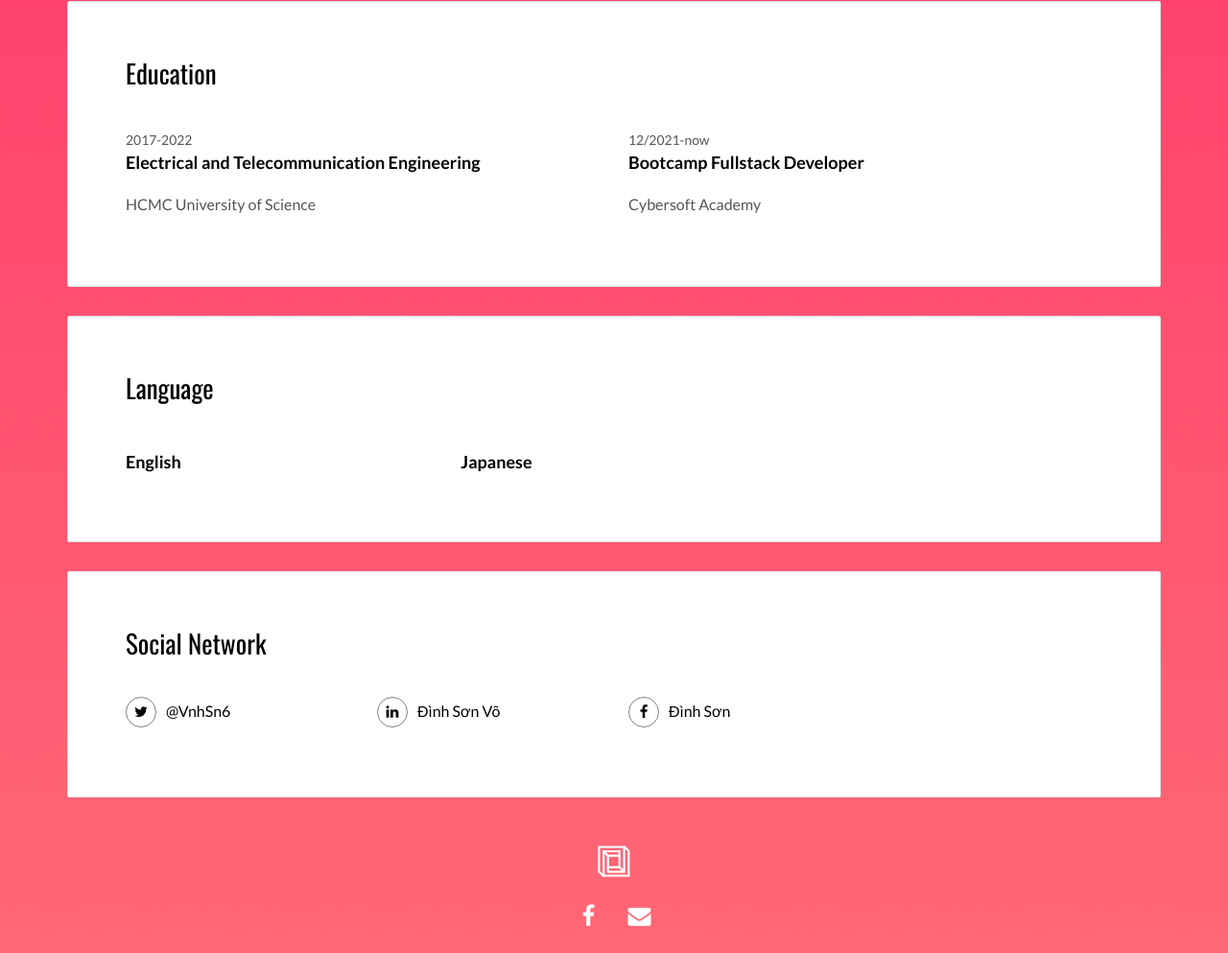
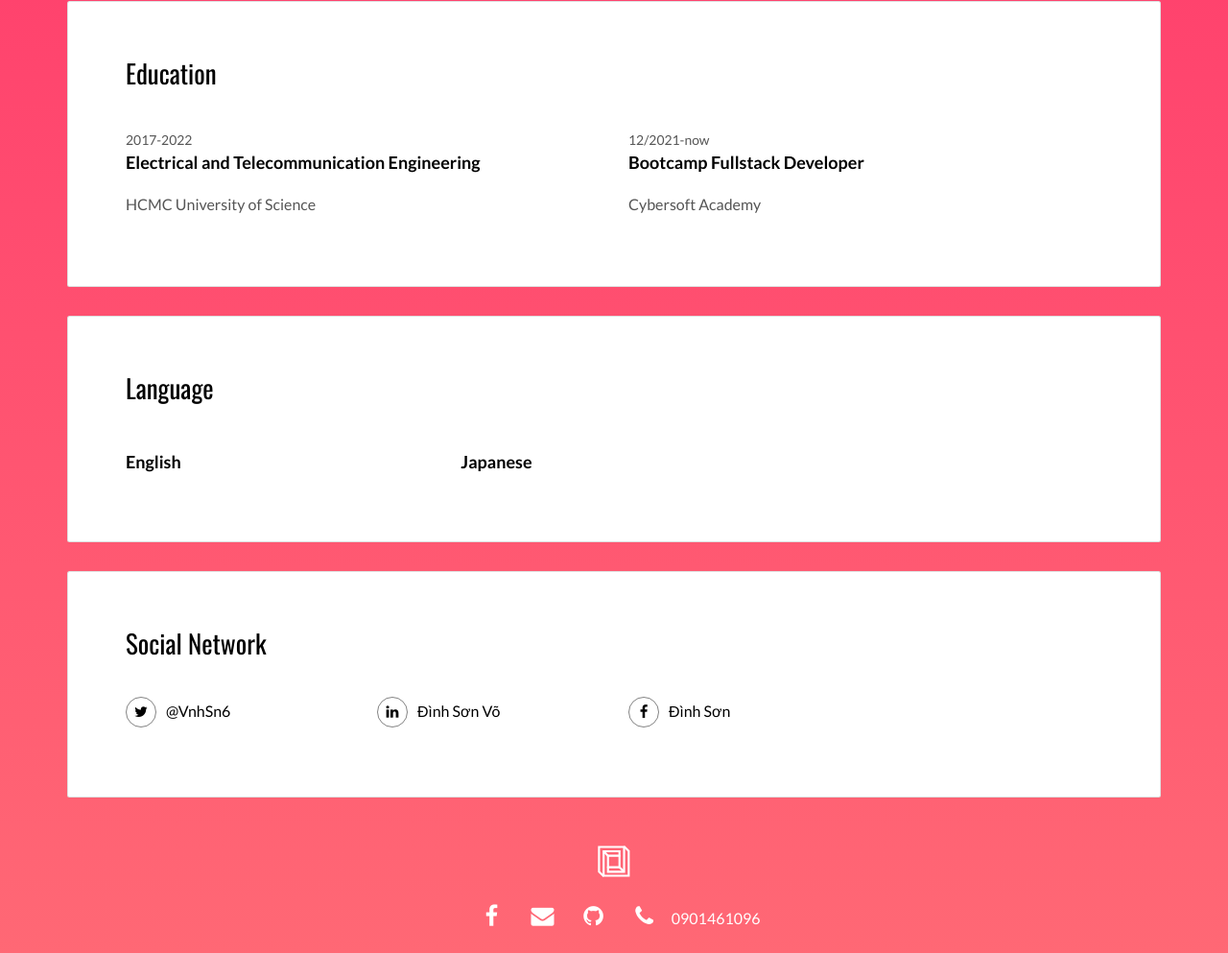
Before and after one commit to DinhSon1009/Portfolio, a plain HTML site: page index.html in a window 1280 px wide. Shown: the part 1804-2797 px from the top of the page at 96% size. Drawn offline with nearby package versions, Linux system fonts and the light colour scheme; files whose address does not match are found by name.

Commit message:
add phone and github

```diff
--- a/index.html
+++ b/index.html
@@ -42,6 +42,8 @@
           " title="">
             <i class="fa fa-github"></i>
           </a>
+
+          <span><i class="fa-icon fa-icon-2x fa fa-phone"></i> 0901461096</span>
 
         </p>
       </div>
@@ -283,6 +285,12 @@
           " title="">
             <i class="fa fa-envelope"></i>
           </a>
+          <a class=" fa-icon fa-icon-2x" href="https://github.com/DinhSon1009
+          " title="">
+            <i class="fa fa-github"></i>
+          </a>
+          <span style="color:#ffffff ;"><i class="fa-icon fa-icon-2x fa fa-phone"></i> 0901461096</span>
+
           </p>
         </div>
       </div>
```
